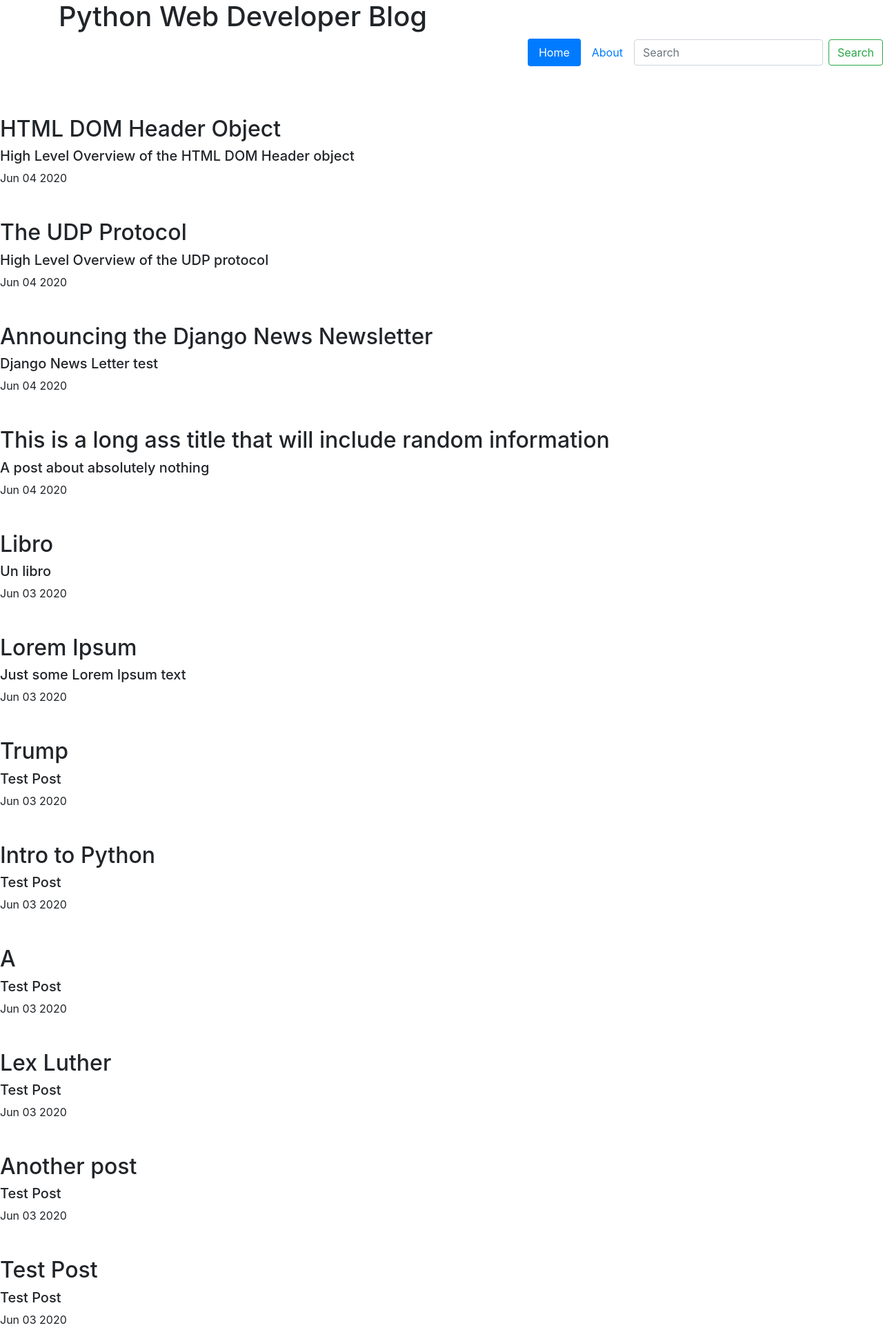
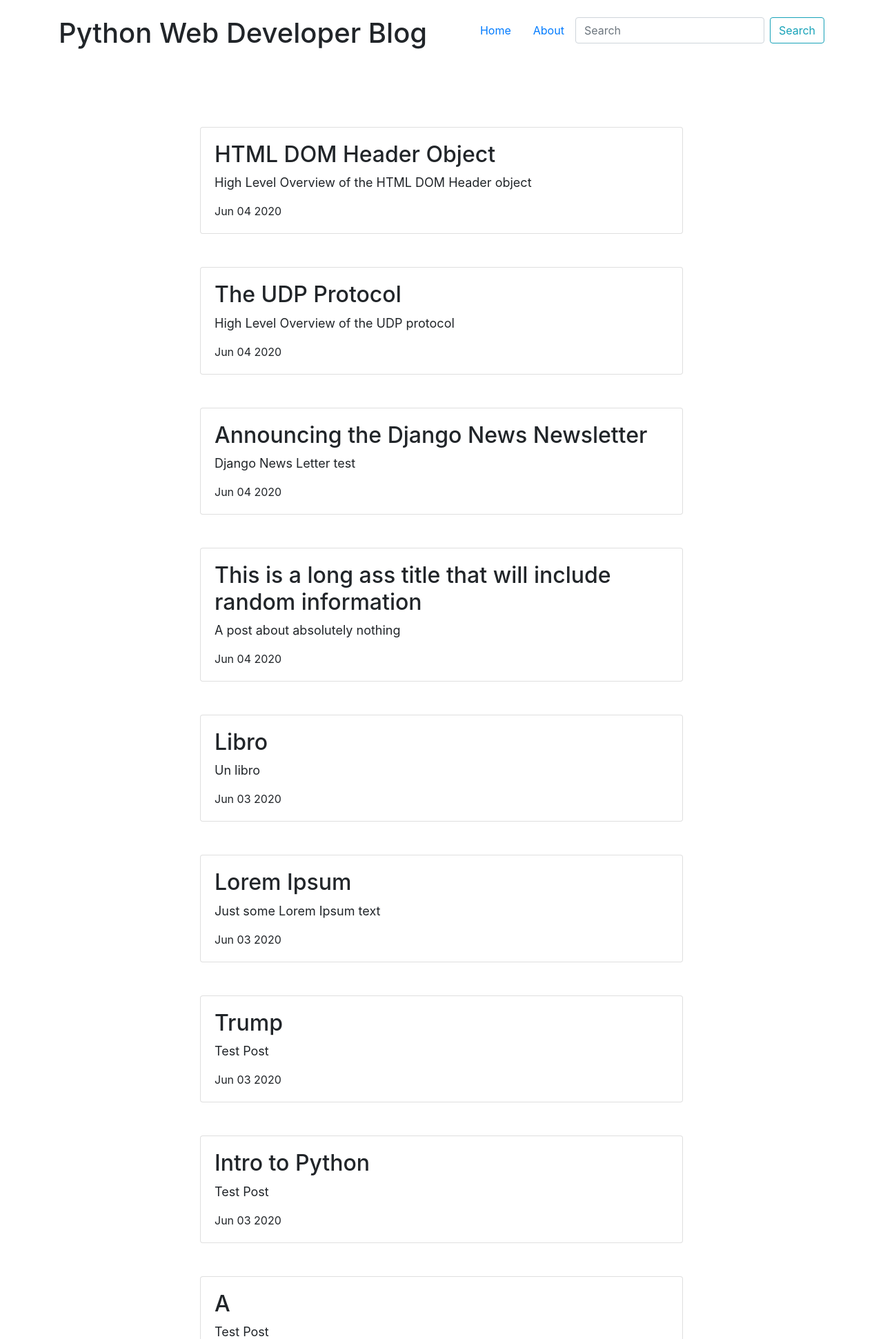
Before and after one commit to itisDouglas/PythonWebDevBlog, a Django app: page / in a window 1280 px wide. Shown: the top 1941 px of the page at 69% size. Run offline with Django 3.2, Linux system fonts and the light colour scheme; data comes from the database, SQL or seed files in the repository; both versions use the stored data as it was after the commit; some libraries are stand-ins or nearby versions.

Commit message:
added additional bootstraping

```diff
--- a/blog/urls.py
+++ b/blog/urls.py
@@ -6,7 +6,7 @@ from .views import HomePageView, AboutView, PostView
 urlpatterns = [
     path('', HomePageView.as_view(), name = 'home'),
 
-    path('about/', AboutView.as_view(), name='about'),
+    path('about', AboutView.as_view(), name='about'),
 
     path('post', PostView.as_view(), name='post'),
 
--- a/templates/base.html
+++ b/templates/base.html
@@ -10,31 +10,38 @@
 <header>
 
     <!--this is my header-->
+    <br>
     <div class="container">
-        <div class="row">
-            <div class="col-sm">
+        <div class="row row-cols-2">
+            <div class="col">
                 <h1>Python Web Developer Blog</h1>
             </div>
-        </div>
-    </div>
-
-    <!--my navbar-->
+            <div class="col">
+                <!--my navbar-->
     <ul class="nav nav-pills justify-content-end">
         <li class="nav-item">
-          <a class="nav-link active" href="#">Home</a>
+          <a class="nav-link " href="#">Home</a>
         </li>
         <li class="nav-item">
           <a class="nav-link" href="#">About</a>
         </li>
         <!--searchbar here-->
+        {% csrf_token %}
         <form class="form-inline my-2 my-lg-0">
             <input class="form-control mr-sm-2" type="search" placeholder="Search" aria-label="Search">
-            <button class="btn btn-outline-success my-2 my-sm-0" type="submit">Search</button>
+            <button class="btn btn-outline-info my-2 my-sm-0" type="submit">Search</button>
           </form>
-      </ul><br><br><br>
+      </ul><br><br><br><br><br>
     <!--end navbar-->
+            </div>
+        </div>
+    </div>
 </header>
 <body>
+    {%block tags%}
+
+    {%endblock%}
+
     {%block content%}
 
     {%endblock%}
--- a/templates/home.html
+++ b/templates/home.html
@@ -1,13 +1,36 @@
 <!--templates/home.html-->
 
 {% extends 'base.html' %}
+
+<!--tags list view; each tag will trigger filtering by topic-->
+
+{%block tags%}
+<!--something here?-->
+
+{%endblock%}
 
 <!--list view to be used in a list-->
 <ul>
     {% block content %}
     {% for post in object_list %}
-        <li style="list-style-type: none;"><h2>{{post.title}}</h2><h5>{{post.description}}</h5>  {{post.date|date:"M d Y"}}</li><br><br>
+        <div class="mx-auto" style="width: 700px;">
+        <div class="card">
+            <li style="list-style-type: none;">
+                <div class="card-body">
+                    <h2>{{post.title}}</h2>
+                <p style="font-size: large;">{{post.description}}</p>{{post.date|date:"M d Y"}}
+            </li></div><br><br>
+                </div>
+
+        </div>
     {% endfor %}
+
     {% endblock content %}
 
 </ul>
+
+<!--
+
+    Announcing the Django News Newsletter
+    The UDP Protocol
+-->
```
Also changed, not shown: db.sqlite3.
